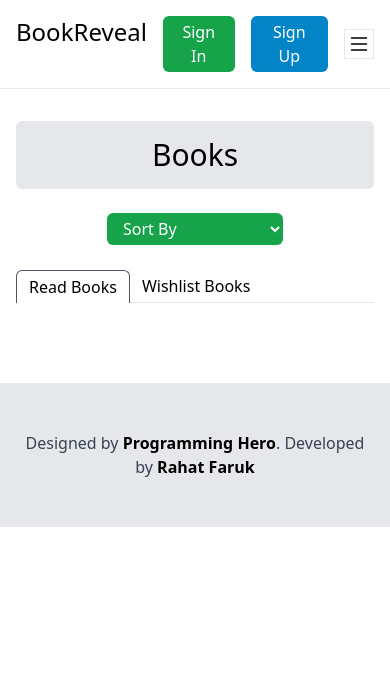
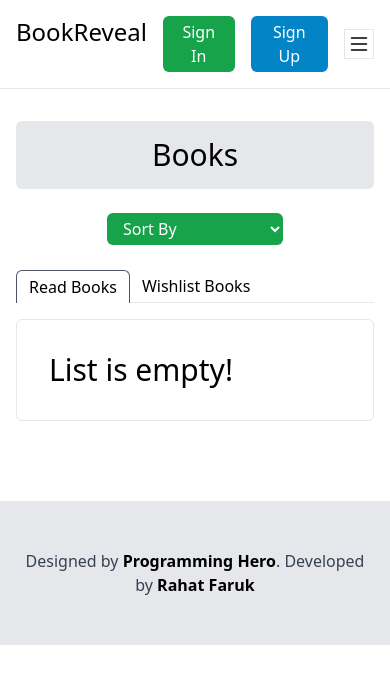
Before and after one commit to rahatfaruk/pha8-bookreveal, a React (Vite) app: page /listed-books in a window 390 px wide. Shown: the top 684 px of the page. Built offline with nearby package versions, Linux system fonts and the light colour scheme.

Commit message:
navbar responsive-md fixed; Empty list has a title

```diff
--- a/src/comps/ListedBooksPage/BooksTabs.jsx
+++ b/src/comps/ListedBooksPage/BooksTabs.jsx
@@ -43,8 +43,17 @@ export default function BooksTabs({sortBy}) {
       </div>
 
       <ul>
-        {activeTab==='read' && readList.map(book => <Book key={book.bookId} {...book} />)}
-        {activeTab==='wishlist' && wishlist.map(book => <Book key={book.bookId} {...book} />)}
+        {activeTab==='read' && (
+          readList.length < 1 ?
+          <li className="border p-8 rounded-md text-3xl">List is empty!</li> :
+          readList.map(book => <Book key={book.bookId} {...book} />)
+        )}
+
+        {activeTab==='wishlist' && (
+          wishlist.length < 1 ?
+          <li className="border p-8 rounded-b-md text-3xl">List is empty!</li> :
+          wishlist.map(book => <Book key={book.bookId} {...book} />)
+        )}
       </ul>
     </div>
   );
--- a/src/comps/Navbar.jsx
+++ b/src/comps/Navbar.jsx
@@ -15,19 +15,19 @@ export default function Navbar() {
 
   return (
     <nav className="px-4 border-b">
-      <div className="max-w-screen-xl py-4 mx-auto grid grid-cols-[auto_1fr] md:grid-cols-[auto_1fr_auto] gap-4">
+      <div className="max-w-screen-xl py-4 mx-auto grid grid-cols-[auto_1fr] lg:grid-cols-[auto_1fr_auto] gap-4">
         <h1 className='text-2xl'>BookReveal</h1>
 
-        <div className="flex items-center justify-end md:order-1 gap-4">
+        <div className="flex items-center justify-end lg:order-1 gap-4">
           <button className="px-3 py-1 rounded-md text-white bg-green-600 hover:opacity-85">Sign In</button>
           <button className="px-3 py-1 rounded-md text-white bg-sky-600 hover:opacity-85">Sign Up</button>
 
-          <button className="md:hidden border p-0.5 text-2xl hover:scale-95" onClick={() => setShowLinks(!showLinks)}>
+          <button className="lg:hidden border p-0.5 text-2xl hover:scale-95" onClick={() => setShowLinks(!showLinks)}>
             <List />
           </button>
         </div>
 
-        <ul className={`${showLinks ? 'block': 'hidden'} relative md:flex justify-center col-span-2 md:col-span-1 animate-fadeDown`}>
+        <ul className={`${showLinks ? 'block': 'hidden'} relative lg:flex justify-center col-span-2 lg:col-span-1 animate-fadeDown`}>
           {navLinks.map(link => (
             <li key={link.id}>
               <NavLink to={link.path} className={({isActive}) =>
```
